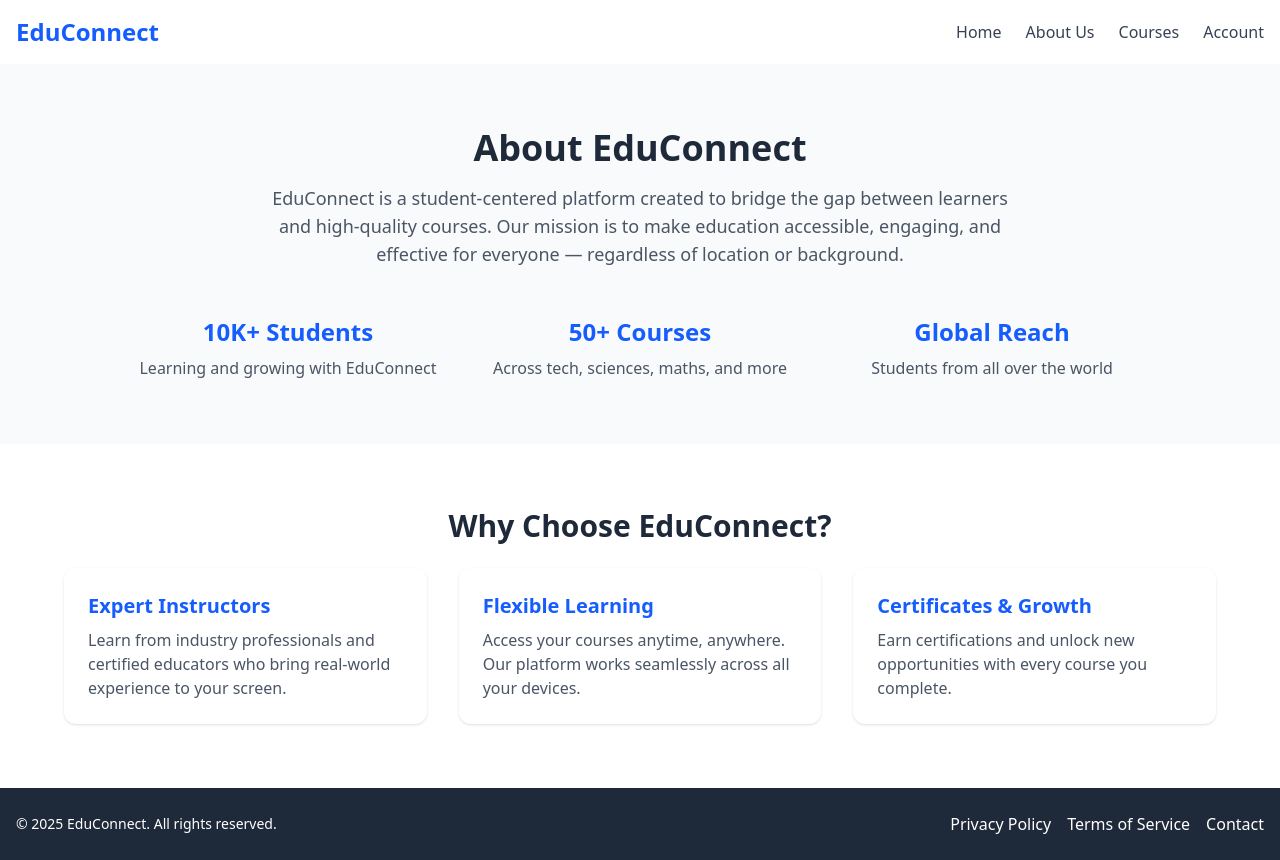
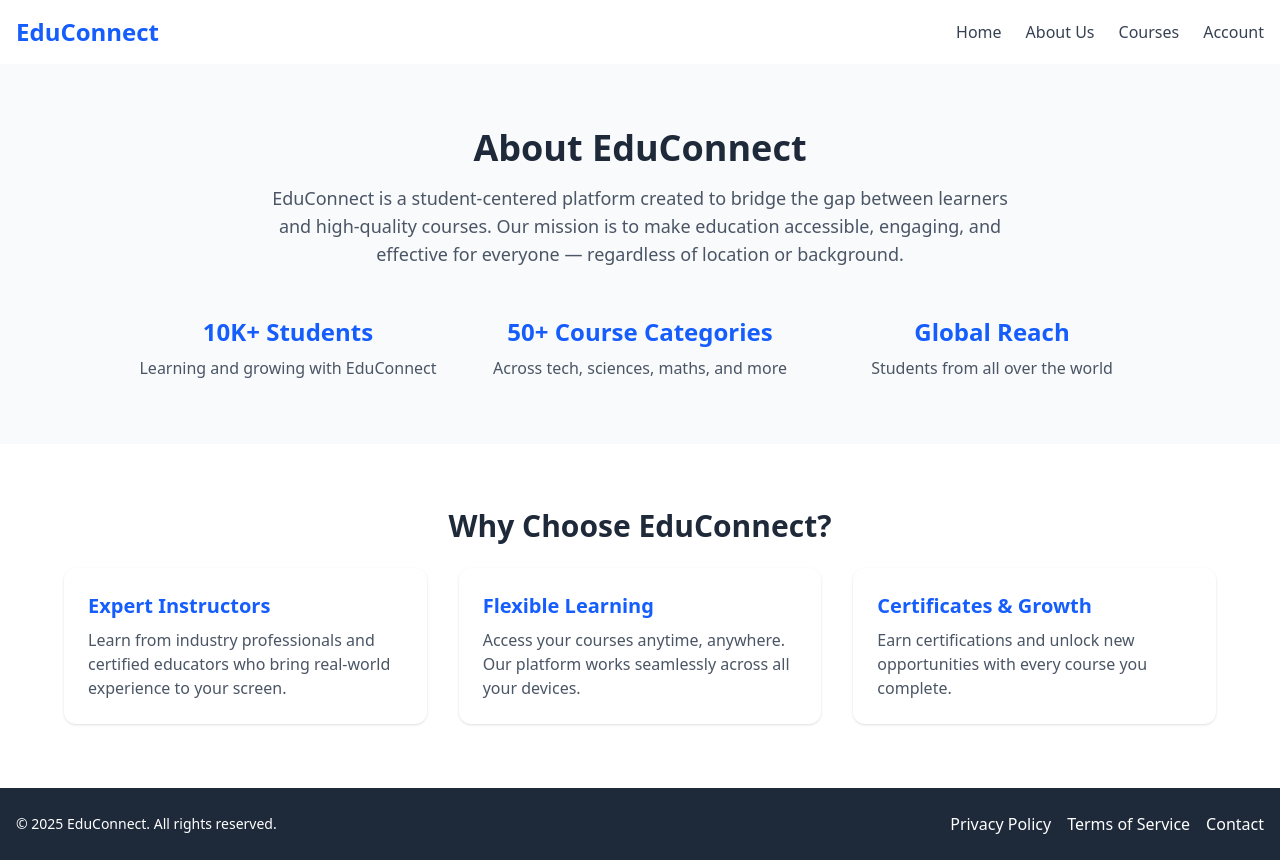
Before and after one commit to Nicolex0/EduConnect, a React (Vite) app: page /about in a window 1280 px wide. Built offline with nearby package versions, Linux system fonts and the light colour scheme.

Commit message:
editing about us info

```diff
--- a/src/components/About.jsx
+++ b/src/components/About.jsx
@@ -32,7 +32,7 @@ const About = () => {
             <p className="text-gray-600 mt-2">Learning and growing with EduConnect</p>
           </div>
           <div>
-            <h3 className="text-2xl font-semibold text-blue-600">50+ Courses</h3>
+            <h3 className="text-2xl font-semibold text-blue-600">50+ Course Categories</h3>
             <p className="text-gray-600 mt-2">Across tech, sciences, maths, and more</p>
           </div>
           <div>
```
